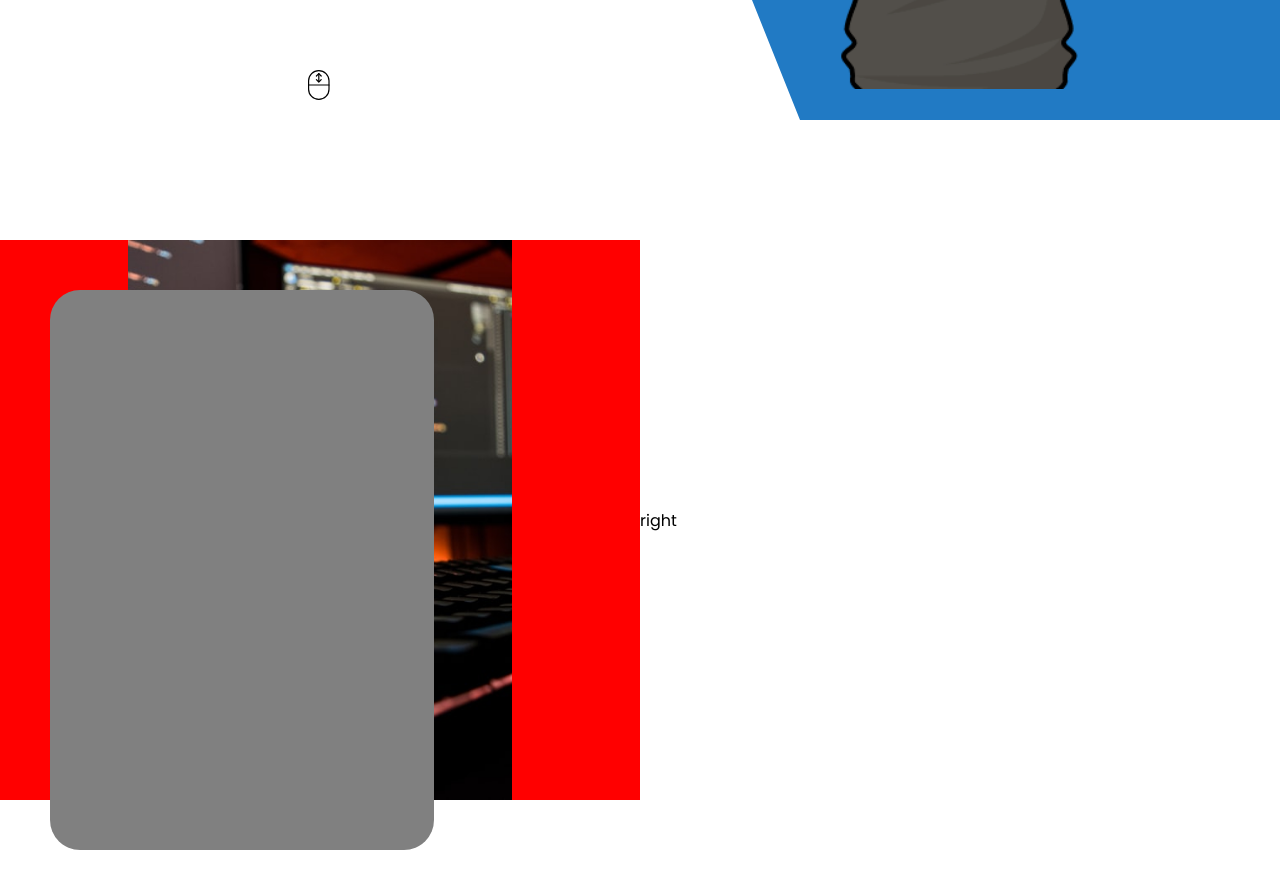
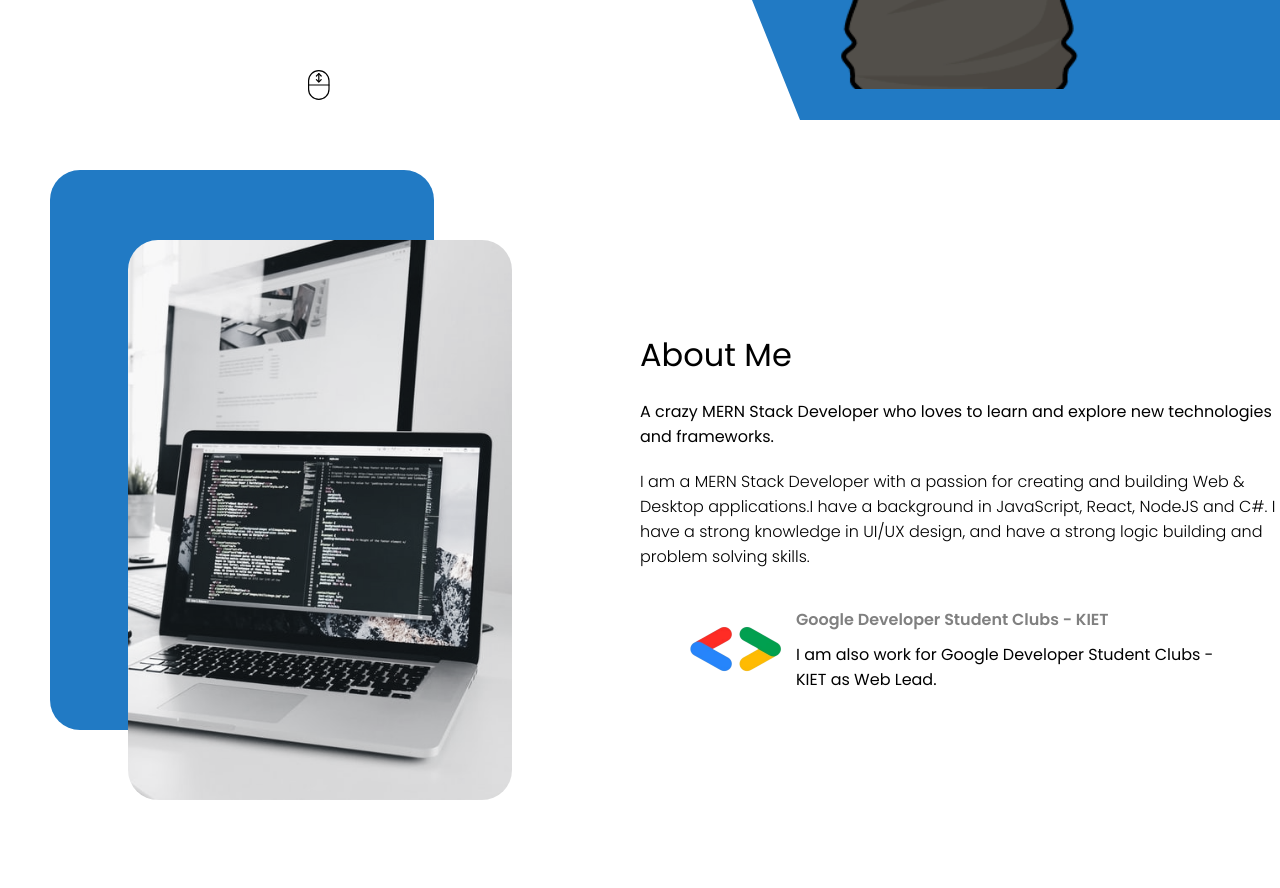
Before and after one commit to AashirKhan21/codewithaashir-portfolio, a React (Create React App) app: page / in a window 1280 px wide. Shown: the part 680-1568 px from the top of the page. Built offline with nearby package versions, Linux system fonts and the light colour scheme.

Commit message:
Completed About me Component

```diff
--- a/public/index.html
+++ b/public/index.html
@@ -6,6 +6,7 @@
   <meta name="viewport" content="width=device-width, initial-scale=1" />
   <meta name="description" content="Web site created using create-react-app" />
   <link href="https://fonts.googleapis.com/css2?family=Poppins:wght@100;200;300;400;500;600&display=swap" rel="stylesheet">
+  <link href="https://cdnjs.cloudflare.com/ajax/libs/font-awesome/6.0.0-beta3/css/all.min.css" rel="stylesheet" />
   <style>
     * {
       font-family: 'Poppins', sans-serif;
--- a/src/Components/about/about.css
+++ b/src/Components/about/about.css
@@ -9,7 +9,7 @@
     align-items: center;
     justify-content: center;
     position: relative;
-    background: red;
+    height: 100%;
 }
 .a-right{
     flex: 1;
@@ -18,15 +18,48 @@
     width: 60%;
     height: 70vh;
     border-radius: 30px;
+    position: relative;
+    overflow: hidden;
 }
 .a-card.bg{
     position: absolute;
     top: 50px;
     left: 50px;
-    background: gray;
+    background: #217AC4;
 }
 .a-img{
     width: 100%;
     height: 100%;
     object-fit: cover;
+    filter: grayscale(80%);
 }
+.a-award-img{
+    width: 100px;
+    height: 100px;
+    object-fit: contain;
+    padding: 10px;
+    border-radius: 20px;
+}
+.a-title{
+    font-weight: 400;
+}
+.a-sub{
+    margin: 20px 0px;
+}
+.a-desc{
+    font-weight: 300;
+}
+.a-award{
+    margin-top: 20px;
+    display: flex;
+    align-items: center;
+    justify-content: center;
+}
+.a-award-text{
+    width: 70%;
+}
+.a-award-title{
+    font-weight: bold;
+    color: grey;
+    margin-bottom: 10px;
+}
--- a/src/Components/about/about.js
+++ b/src/Components/about/about.js
@@ -1,7 +1,7 @@
 import React from 'react';
 import './about.css';
-import aboutimg from '../../img/bg2.png';
-
+import aboutimg from '../../img/bg3.png';
+import gdsc from '../../img/gdsc.png';
 const about = () => {
 return (
     <div className='a'>
@@ -14,7 +14,26 @@ return (
             </div>
         </div>
         <div className='a-right'>
-            right
+            <h1 className='a-title'>About Me</h1>
+            <p className='a-sub'>
+                A crazy MERN Stack Developer who loves to learn and explore new technologies
+                and frameworks.
+            </p>
+            <p className='a-desc'>
+              I am a MERN Stack Developer with a passion for creating
+              and building Web & Desktop applications.I have a background
+              in JavaScript, React, NodeJS and C#. I have a strong knowledge in UI/UX design,
+              and have a strong logic building and problem solving skills.
+            </p>
+            <div className='a-award'>
+                <img src={gdsc} alt='GDSC KIET' className='a-award-img'/>
+                <div className='a-award-text'>
+                    <h4 className='a-award-title'>Google Developer Student Clubs - KIET</h4>
+                    <p className='a-award-desc'>
+                        I am also work for Google Developer Student Clubs - KIET as Web Lead.
+                    </p>
+                </div>
+            </div>
         </div>
     </div>
   );
```
Also changed, not shown: src/img/bg3.png (added), src/img/gdsc.png (added).
